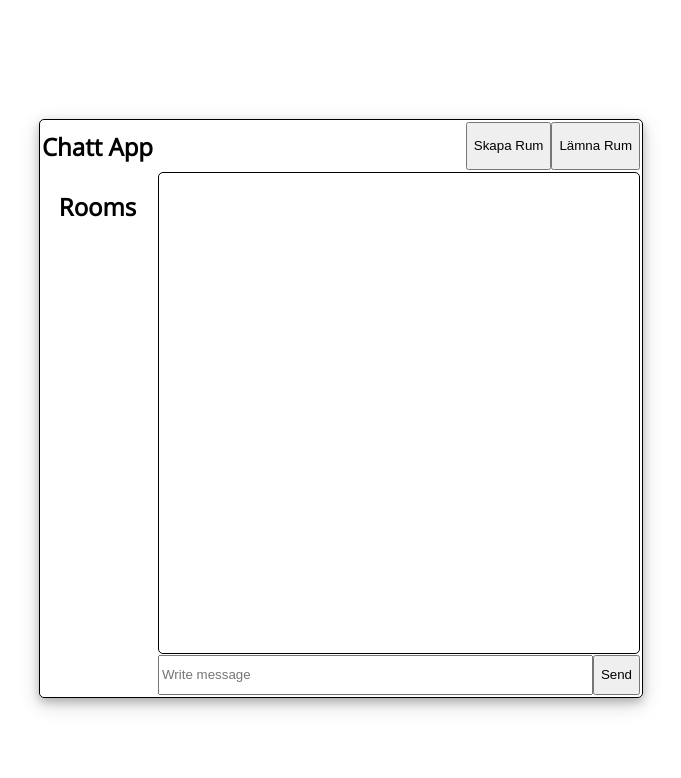
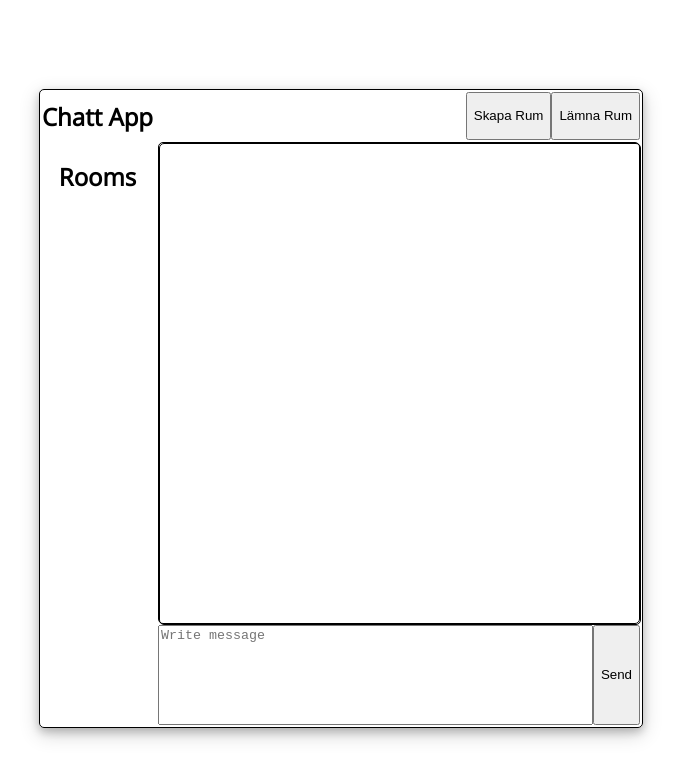
Before and after one commit to Cappeloow/ReactChatApp, a React (Vite) app in the folder client/: page /lobby in a window 1280 px wide. Shown: the top 778 px of the page, without its empty margins (299-980 px from the left). Built offline with nearby package versions, Linux system fonts and the light colour scheme; a web font is replaced by a local one.

Commit message:
textmesssages looks better now

```diff
--- a/client/src/components/ChatBubble.tsx
+++ b/client/src/components/ChatBubble.tsx
@@ -7,7 +7,7 @@ function ChatBubble({}: Props) {
   const { messages, username } = useChatContext();
 
   return (
-    <div className="chatBubbleContainer">
+    <div className="ChatBodyBorder">
       <ScrollToBottom className="chatBubbleContainer">
         {messages.map((message, i) => (
           <div key={i} id={username === message.author ? "you" : "other"}>
--- a/client/src/components/ChatFooter.tsx
+++ b/client/src/components/ChatFooter.tsx
@@ -42,7 +42,7 @@ function ChatFooter({}: Props) {
       <form onSubmit={handleClick} className="formContainer">
         {!isGif ? (
           <>
-            <input
+            <textarea
               value={msg}
               onChange={(e) => {
                 setMsg(e.target.value);
--- a/client/src/styles/ChatBubble.css
+++ b/client/src/styles/ChatBubble.css
@@ -23,8 +23,13 @@
   align-items: center;
   border-radius: 7px;
   padding-left: 4px;
-  min-width: 55%;
+  max-width: 55%;
   margin-bottom: 10px;
+}
+.bubble > p {
+  width:100%;
+  min-height:100%;
+  word-break: break-word;
 }
 
 #you {
--- a/client/src/styles/ChatFooter.css
+++ b/client/src/styles/ChatFooter.css
@@ -3,6 +3,7 @@
   display: flex;
   justify-content: space-between;
   padding-top: 1px;
+  height:100px;
 }
 
 .formContainer {
@@ -12,6 +13,7 @@
   justify-content: space-between;
 }
 
-.formContainer input {
+.formContainer textarea {
   width: 100%;
+  resize:none;
 }
```
